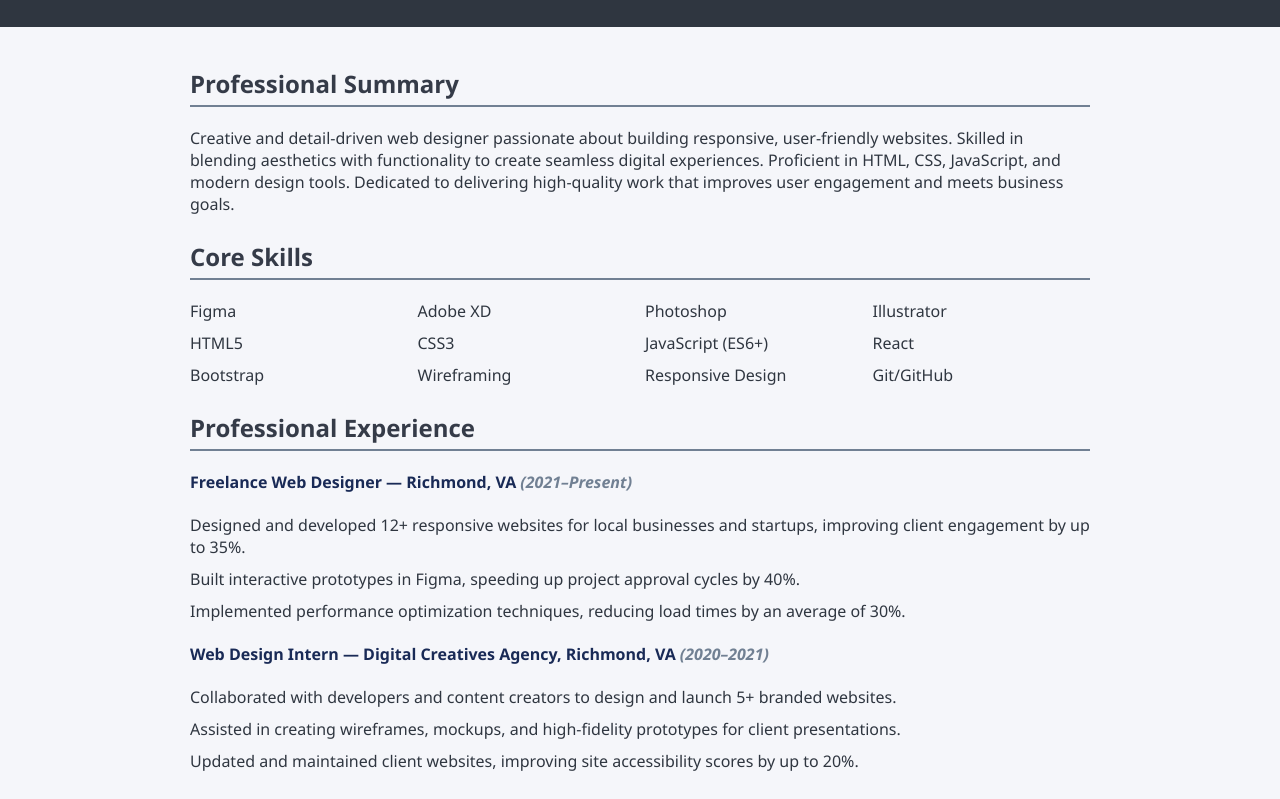
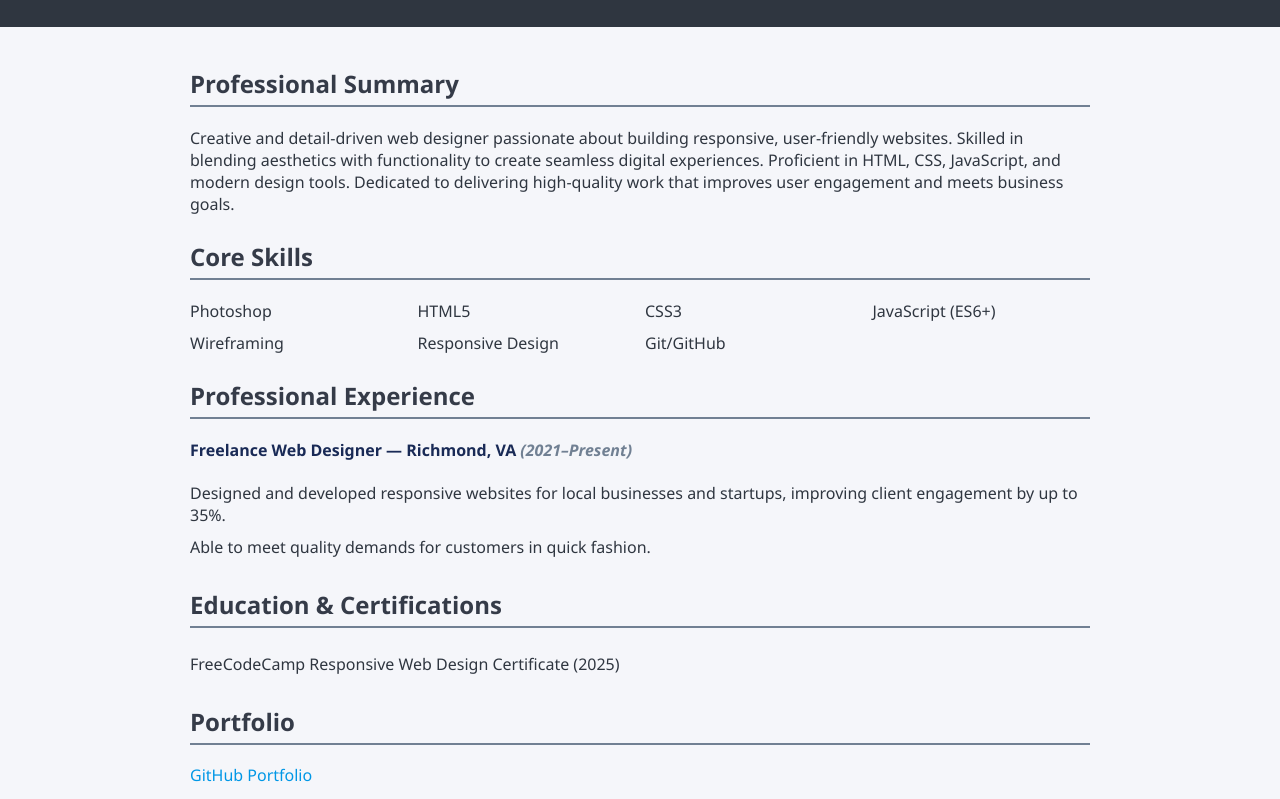
Before and after one commit to Hallelujah24k/new, a plain HTML site: page index.html in a window 1280 px wide. Shown: the part 139-938 px from the top of the page. Drawn offline with Linux system fonts and the light colour scheme.

Commit message:
Update index.html

```diff
--- a/index.html
+++ b/index.html
@@ -93,15 +93,10 @@
         <section>
             <h2>Core Skills</h2>
             <div class="skills-grid">
-                <div>Figma</div>
-                <div>Adobe XD</div>
             <div>Photoshop</div>
-                <div>Illustrator</div>
             <div>HTML5</div>
             <div>CSS3</div>
             <div>JavaScript (ES6+)</div>
-                <div>React</div>
-                <div>Bootstrap</div>
             <div>Wireframing</div>
             <div>Responsive Design</div>
             <div>Git/GitHub</div>
@@ -112,24 +107,17 @@
             <h2>Professional Experience</h2>
             <p class="job-title">Freelance Web Designer — Richmond, VA <span class="job-date">(2021–Present)</span></p>
             <ul>
-                <li>Designed and developed 12+ responsive websites for local businesses and startups, improving client engagement by up to 35%.</li>
-                <li>Built interactive prototypes in Figma, speeding up project approval cycles by 40%.</li>
-                <li>Implemented performance optimization techniques, reducing load times by an average of 30%.</li>
+                <li>Designed and developed responsive websites for local businesses and startups, improving client engagement by up to 35%.</li>
+                <li>Able to meet quality demands for customers in quick fashion.</li>
             </ul>
 
-            <p class="job-title">Web Design Intern — Digital Creatives Agency, Richmond, VA <span class="job-date">(2020–2021)</span></p>
-            <ul>
-                <li>Collaborated with developers and content creators to design and launch 5+ branded websites.</li>
-                <li>Assisted in creating wireframes, mockups, and high-fidelity prototypes for client presentations.</li>
-                <li>Updated and maintained client websites, improving site accessibility scores by up to 20%.</li>
-            </ul>
+
         </section>
 
         <section>
             <h2>Education & Certifications</h2>
             <ul>
-                <li>Google UX Design Professional Certificate (2023)</li>
-                <li>FreeCodeCamp Responsive Web Design Certificate (2022)</li>
+                <li>FreeCodeCamp Responsive Web Design Certificate (2025)</li>
             </ul>
         </section>
 
```
Lines whose indentation alone changed are shown as unchanged.
